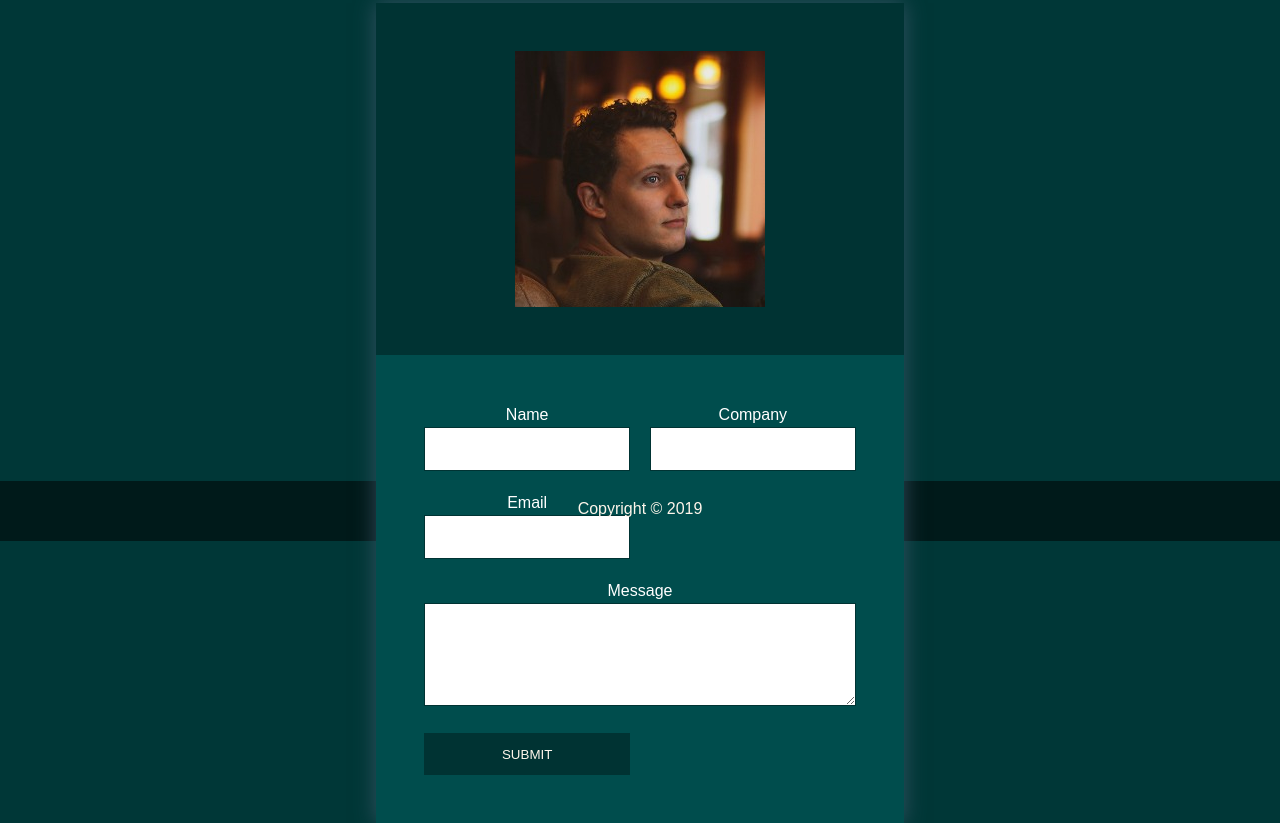
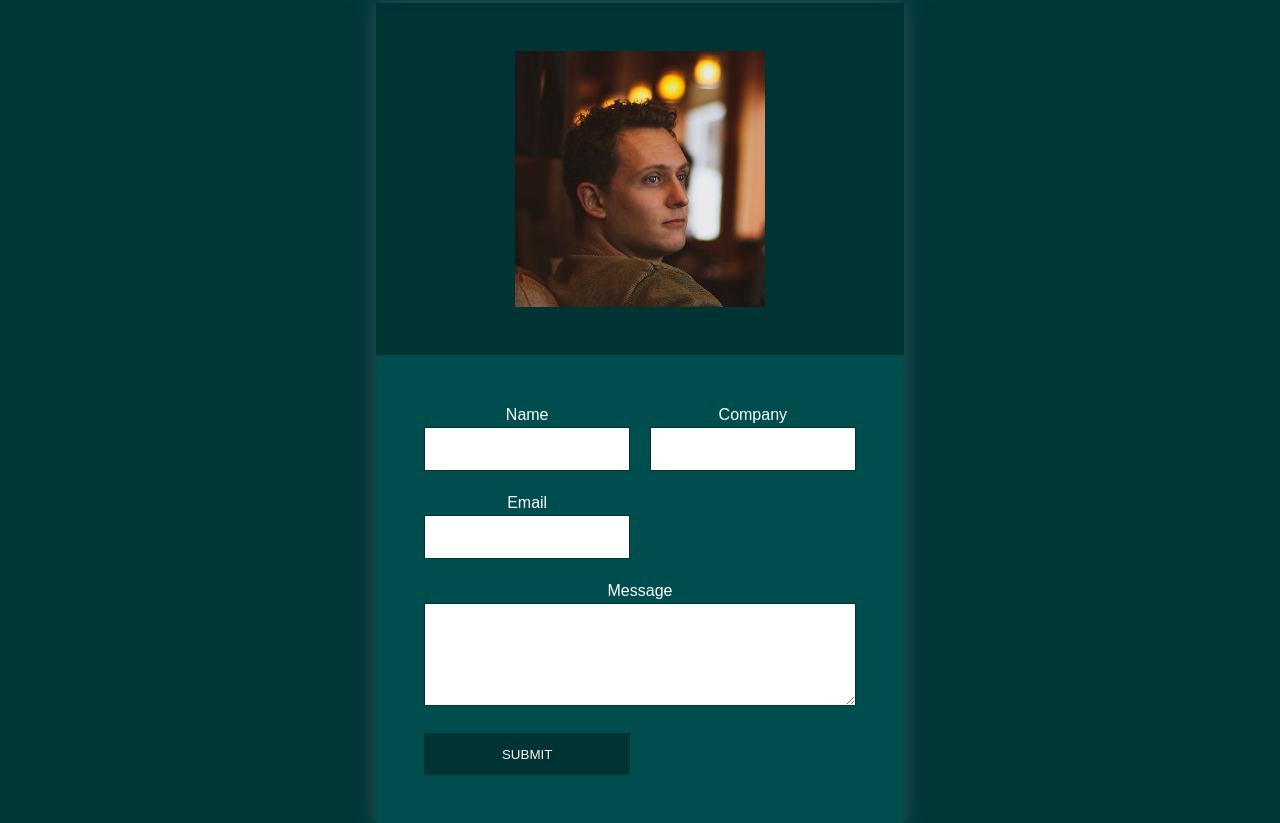
Before and after one commit to Fitzpa/SinglePagePortfolio, a website: page dist/index.html in a window 1280 px wide. Shown: the part 2719-3542 px from the top of the page. Drawn offline with Linux system fonts and the light colour scheme; some packages are replaced by stand-ins of ours; a script that the page names is missing.

Commit message:
chaged footer

```diff
--- a/dist/index.html
+++ b/dist/index.html
@@ -163,9 +163,9 @@
         </main>
       </section>
     </div>
-    <footer id="main-footer">
+    <!-- <footer id="main-footer">
       Copyright &copy; 2019
-    </footer>
+    </footer> -->
     <script src="https://www.gstatic.com/firebasejs/5.9.2/firebase.js"></script>
     <script src="https://cdn.jsdelivr.net/gh/cferdinandi/smooth-scroll@15.0.0/dist/smooth-scroll.polyfills.min.js"></script>
     <script src="assets/js/main.js"></script>
--- a/package.json
+++ b/package.json
@@ -4,7 +4,8 @@
   "description": "louie fitzpatrick web dev portfolio",
   "main": "index.js",
   "scripts": {
-    "sass": "node-sass -w scss/ -o dist/assets/css --recursive"
+    "sass": "node-sass -w scss/ -o dist/assets/css --recursive",
+    "deploy": "gh-pages -d dist"
   },
   "repository": {
     "type": "git",
@@ -15,8 +16,9 @@
   "bugs": {
     "url": "https://github.com/Fitzpa/SinglePagePortfolio/issues"
   },
-  "homepage": "https://github.com/Fitzpa/SinglePagePortfolio#readme",
+  "homepage": "https://Fitzpa.github.io/SinglePagePortfolio",
   "dependencies": {
+    "gh-pages": "^2.0.1",
     "node-sass": "^4.11.0"
   }
 }
```
Also changed, not shown: 1 other file.
